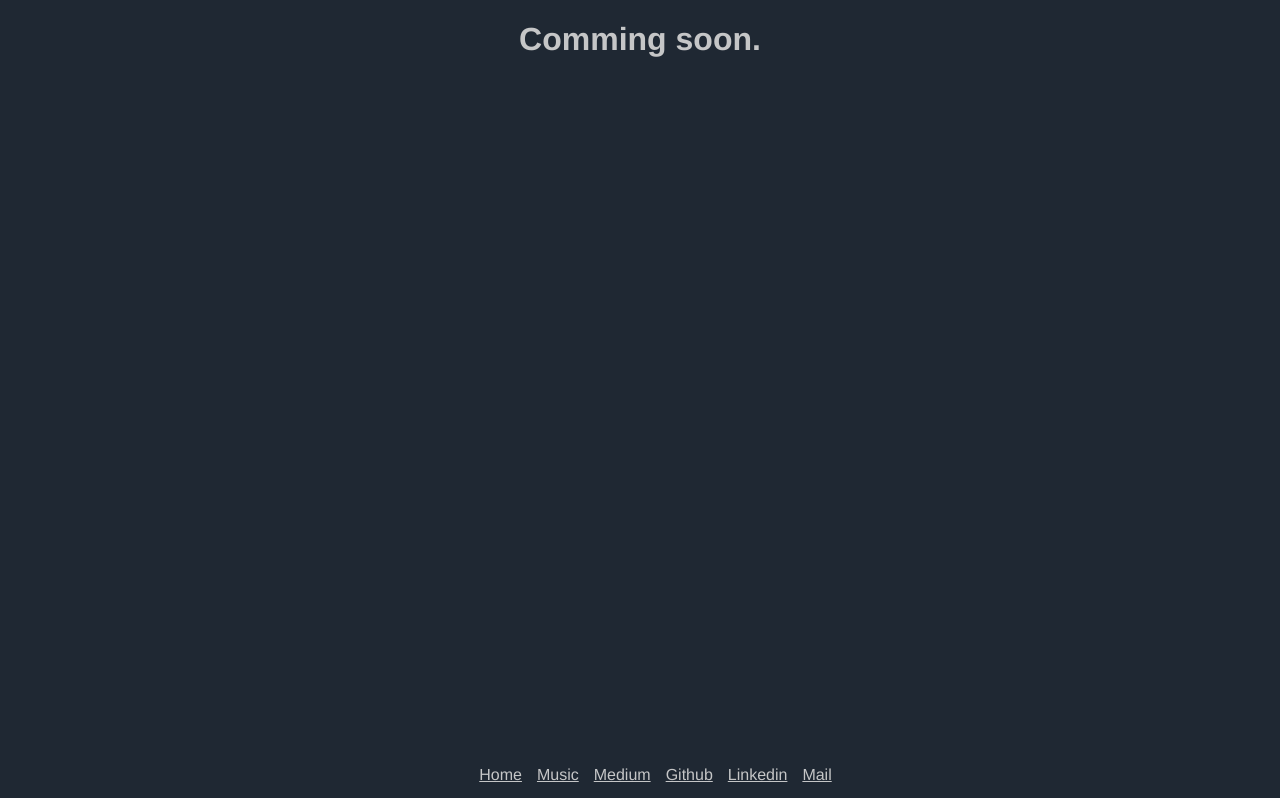
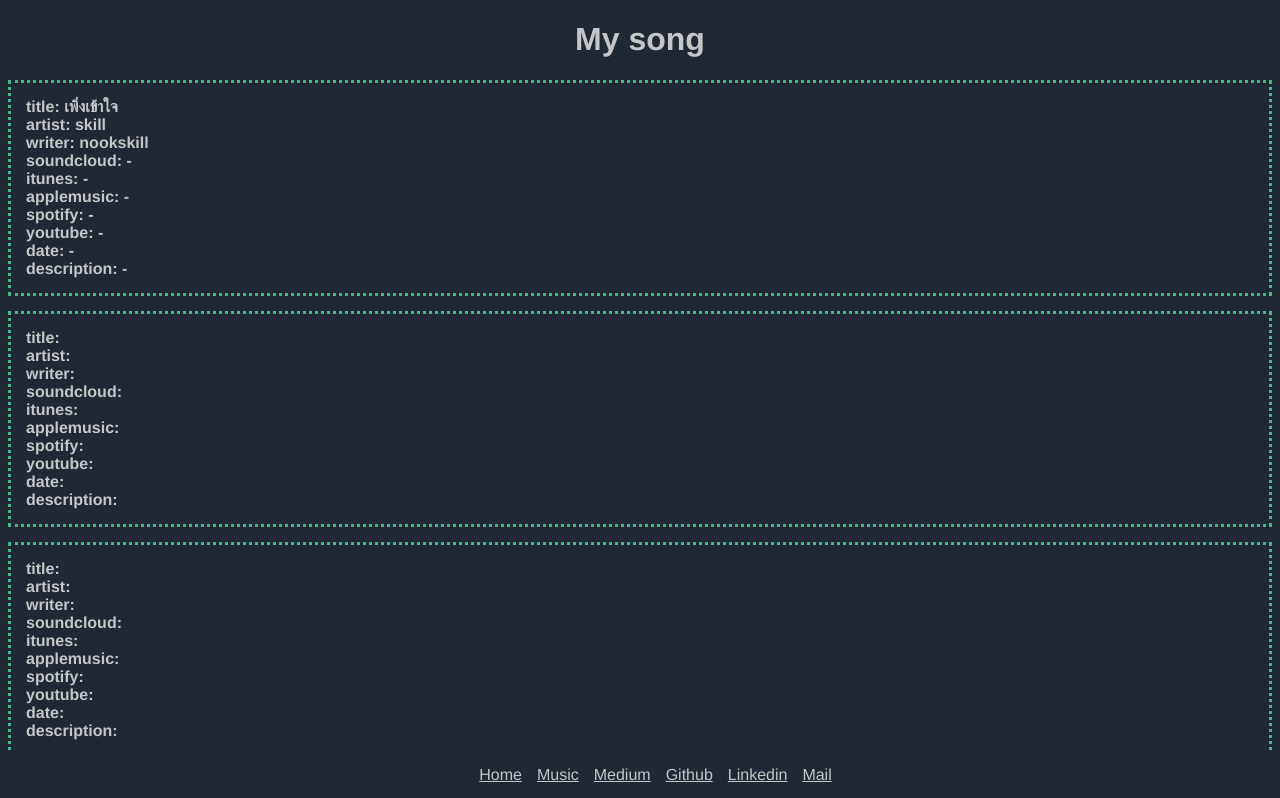
Before and after one commit to nookskill/supayut.com, a Vue app: page /music in a window 1280 px wide. Shown: the top 798 px of the page. Built offline with nearby package versions, Linux system fonts and the light colour scheme.

Commit message:
add axios and music.json

```diff
--- a/package.json
+++ b/package.json
@@ -8,6 +8,7 @@
     "lint": "vue-cli-service lint"
   },
   "dependencies": {
+    "axios": "^0.18.0",
     "core-js": "^2.6.5",
     "vue": "^2.6.10",
     "vue-router": "^3.0.3"
--- /dev/null
+++ b/public/music.json
@@ -0,0 +1,69 @@
+{
+  "songs": [
+    {
+      "id": 1,
+      "title": "เพิ่งเข้าใจ",
+      "artist": "skill",
+      "writer": "nookskill",
+      "soundcloud": "-",
+      "itunes": "-",
+      "applemusic": "-",
+      "spotify": "-",
+      "youtube": "-",
+      "date": "-",
+      "description": "-"
+    },
+    {
+      "id": 2,
+      "title": "",
+      "artist": "",
+      "writer": "",
+      "soundcloud": "",
+      "itunes": "",
+      "applemusic": "",
+      "spotify": "",
+      "youtube": "",
+      "date": "",
+      "description": ""
+    },
+    {
+      "id": 3,
+      "title": "",
+      "artist": "",
+      "writer": "",
+      "soundcloud": "",
+      "itunes": "",
+      "applemusic": "",
+      "spotify": "",
+      "youtube": "",
+      "date": "",
+      "description": ""
+    },
+    {
+      "id": 4,
+      "title": "",
+      "artist": "",
+      "writer": "",
+      "soundcloud": "",
+      "itunes": "",
+      "applemusic": "",
+      "spotify": "",
+      "youtube": "",
+      "date": "",
+      "description": ""
+    },
+    {
+      "id": 5,
+      "title": "",
+      "artist": "",
+      "writer": "",
+      "soundcloud": "",
+      "itunes": "",
+      "applemusic": "",
+      "spotify": "",
+      "youtube": "",
+      "date": "",
+      "description": ""
+    }
+  ]
+}
--- a/src/views/Music.vue
+++ b/src/views/Music.vue
@@ -1,5 +1,48 @@
 <template>
   <div class="music">
-    <h1>Comming soon.</h1>
+    <h1>My song</h1>
+    <div class="box" v-for="item in data">
+
+      <b>title: {{item.title}}</b><br>
+      <b>artist: {{item.artist}}</b><br>
+      <b>writer: {{item.writer}}</b><br>
+      <b>soundcloud: {{item.soundcloud}}</b><br>
+      <b>itunes: {{item.itunes}}</b><br>
+      <b>applemusic: {{item.applemusic}}</b><br>
+      <b>spotify: {{item.spotify}}</b><br>
+      <b>youtube: {{item.youtube}}</b><br>
+      <b>date: {{item.date}}</b><br>
+      <b>description: {{item.description}}</b><br>
+    </div>
+    <div class="empty-box"></div>
   </div>
 </template>
+
+<script>
+  import axios from 'axios';
+  export default {
+    data() {
+      return {
+        data: [],
+      }
+    },
+    mounted () {
+      axios
+        .get('/music.json')
+        .then(response => (this.data = response.data.songs))
+    }
+  }
+</script>
+
+<style>
+  .box {
+    text-align: left;
+    border: #42b983;
+    border-style: dotted;
+    padding: 15px;
+    margin-bottom: 15px;
+  }
+  .empty-box {
+    margin-top: 100px;
+  }
+</style>
```
Also changed, not shown: 1 other file (tests, documents, lock files or other folders).
